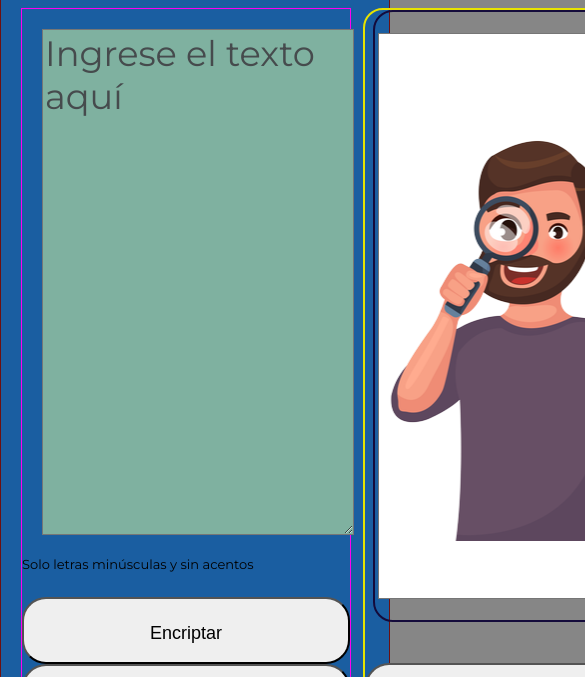
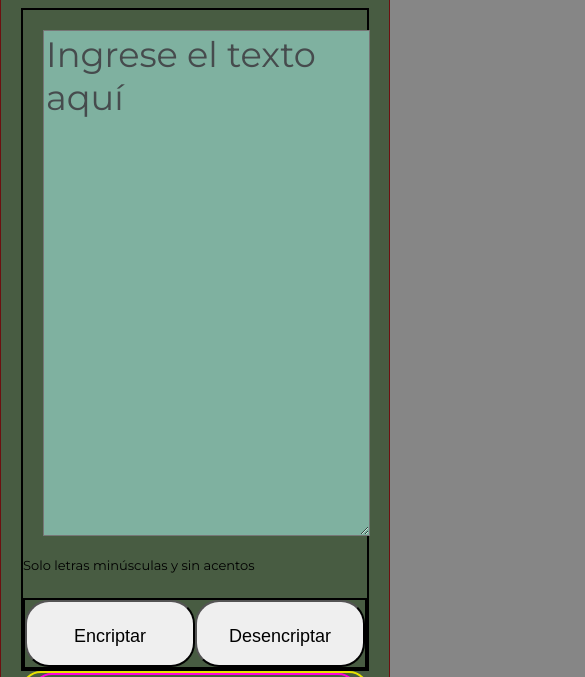
Before and after one commit to GustavoMinchiotti/Alura-Oracle_ChallengeOne_G4_encriptador, a plain HTML site: page index.html in a window 390 px wide. Shown: the part 96-773 px from the top of the page, 585 px wide, since content can reach past the window. Drawn offline with Linux system fonts and the light colour scheme; some icons are missing.

Commit message:
trabajo en media query tablet

```diff
--- a/index.html
+++ b/index.html
@@ -39,10 +39,10 @@
             <textarea name="texto_para_procesar" id="procesar" placeholder="Ingrese el texto aquí"></textarea>
             <!-- col= ancho en letras // rows= renglones -->
             <p><iconify-icon icon="bi:exclamation-circle-fill"></iconify-icon> Solo letras minúsculas y sin acentos</p>
-
-            <button>Encriptar</button> <!-- ver detalles de colors luego -->
-            <button>Desencriptar</button>
-
+            <div class="botones">
+                <button>Encriptar</button> <!-- ver detalles de colors luego -->
+                <button>Desencriptar</button>
+            </div>
         </section>
 
         <section class="resultado">
--- a/style.css
+++ b/style.css
@@ -65,7 +65,7 @@ main .resultado {
   align-items: center;
 }
 
-/*div contenedor del text area para centrar y redondear*/
+/*? div contenedor del text area para centrar y redondear*/
 .resultado-texto {
   border: 2px solid rgb(20, 11, 59);
   height: 85%;
@@ -83,6 +83,7 @@ main .resultado {
   background-position: center center;
   background-repeat: no-repeat;
 }
+
 
 button {
   width: 328px;
@@ -109,10 +110,61 @@ footer {
   font-family: "Montserrat", sans-serif;
 }
 
-/*? 768 * 1174 tablet*/
-@media only screen and (min-width: 768) {
+
+/*! 768 * 1174 tablet*/
+
+@media only screen and (max-width: 768px) {
+  .flex-container {
+    display: flex;
+    flex-direction: column;
+    background-color: rgb(72, 92, 66);
+  }
+
+  main .texBotones {
+    border: 2px solid rgb(0, 0, 0);
+    min-height: 80%;
+  }
+  .botones {
+    border: 2px solid rgb(0, 0, 0);
+    display: flex;
+    justify-content: space-around;
+    flex-direction: row;
+    align-content: center;
+    align-items: center;
+  }
+
+  /* section respuesta */
+  /** ver en Js como borrar el botón cuando no haya texto*/
+
+  main .resultado {
+    min-height: 190px;
+    margin-left: 0;
+  }
+  .resultado-texto {
+    border: 2px solid rgb(255, 3, 221);
+    padding: 5px 0px;
+    min-height: 170px;
+    width: 95%;
+    border-radius: 20px;
+    display: flex;
+  }
+
+  /* tamaño y ubicación text area respuesta*/
+  #respuesta {  /*? este es el text area*/
+    width: 98%;
+    min-height: inherit;
+    margin: auto;
+    background-image: none;
+  }
+
+
   footer {
-    background-color: rgb(252, 0, 0);
+    display: none;
   }
 }
-/*? 375 * 933 celu*/
+
+
+
+/*! 375 * 933 celu*/
+@media only screen and (max-width: 400px) {
+}
```
